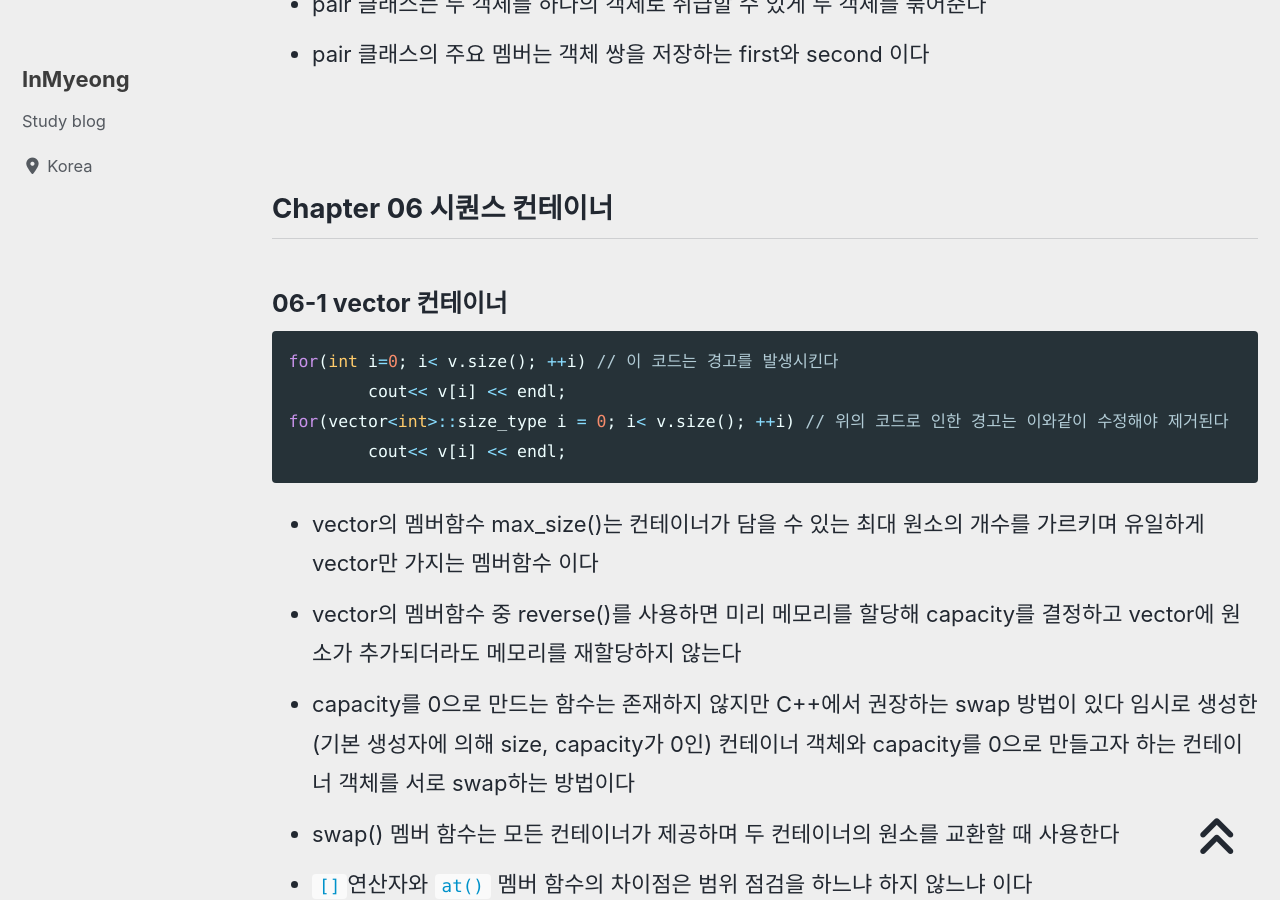
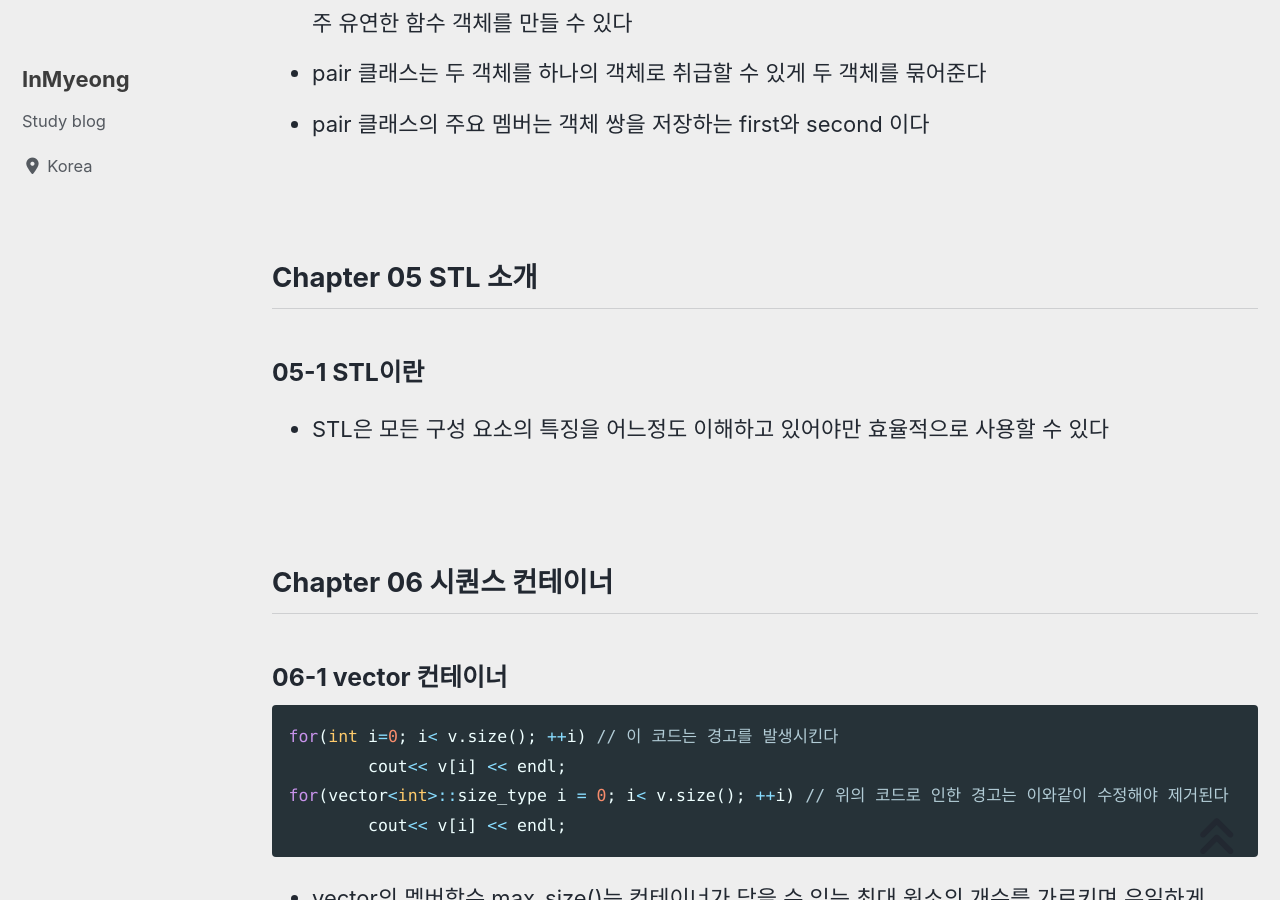
Before and after one commit to devMyeong/devMyeong.github.io, a Jekyll site: the page built from _posts/stl/2021-08-12-cpp-stl.md, in a window 1280 px wide and 900 px high, scrolled down 7219 px. Built offline with Jekyll 4.4.1, drawn with Linux system fonts in a browser that asks for light colours; cached includes are drawn as plain includes; nearby versions of some CDN libraries; some web fonts are replaced; comment, search, counter and statistics services are not loaded; some of the changed text lies outside the part shown.

Commit message:
update stl chapter 05-1

```diff
--- a/_posts/stl/2021-08-12-cpp-stl.md
+++ b/_posts/stl/2021-08-12-cpp-stl.md
@@ -124,6 +124,13 @@ last_modified_at: 2021-08-24
 
 <br>
 
+## Chapter 05 STL 소개
+
+### 05-1 STL이란
+- STL은 모든 구성 요소의 특징을 어느정도 이해하고 있어야만 효율적으로 사용할 수 있다
+
+<br>
+
 ## Chapter 06 시퀀스 컨테이너
 
 ### 06-1 vector 컨테이너
```
